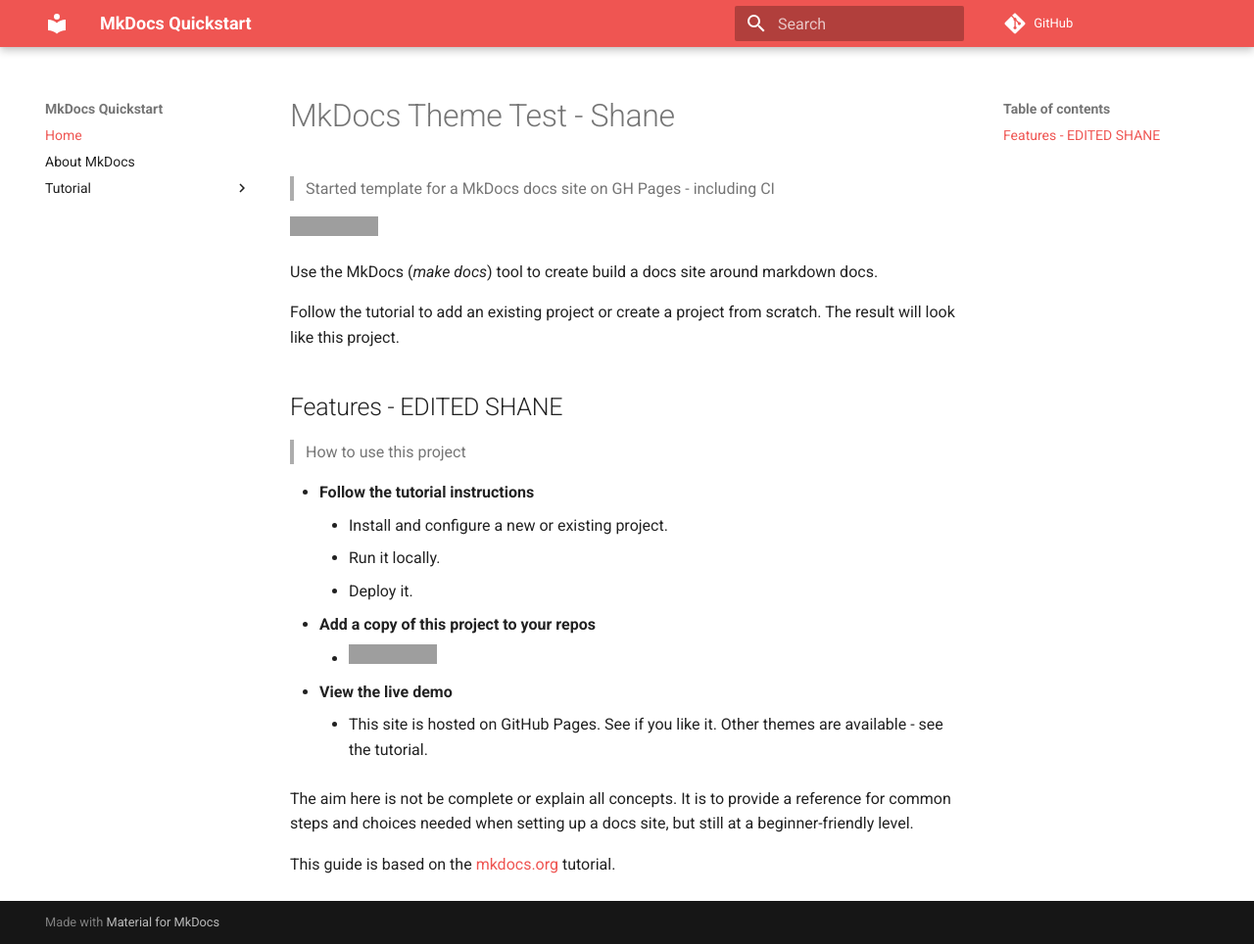
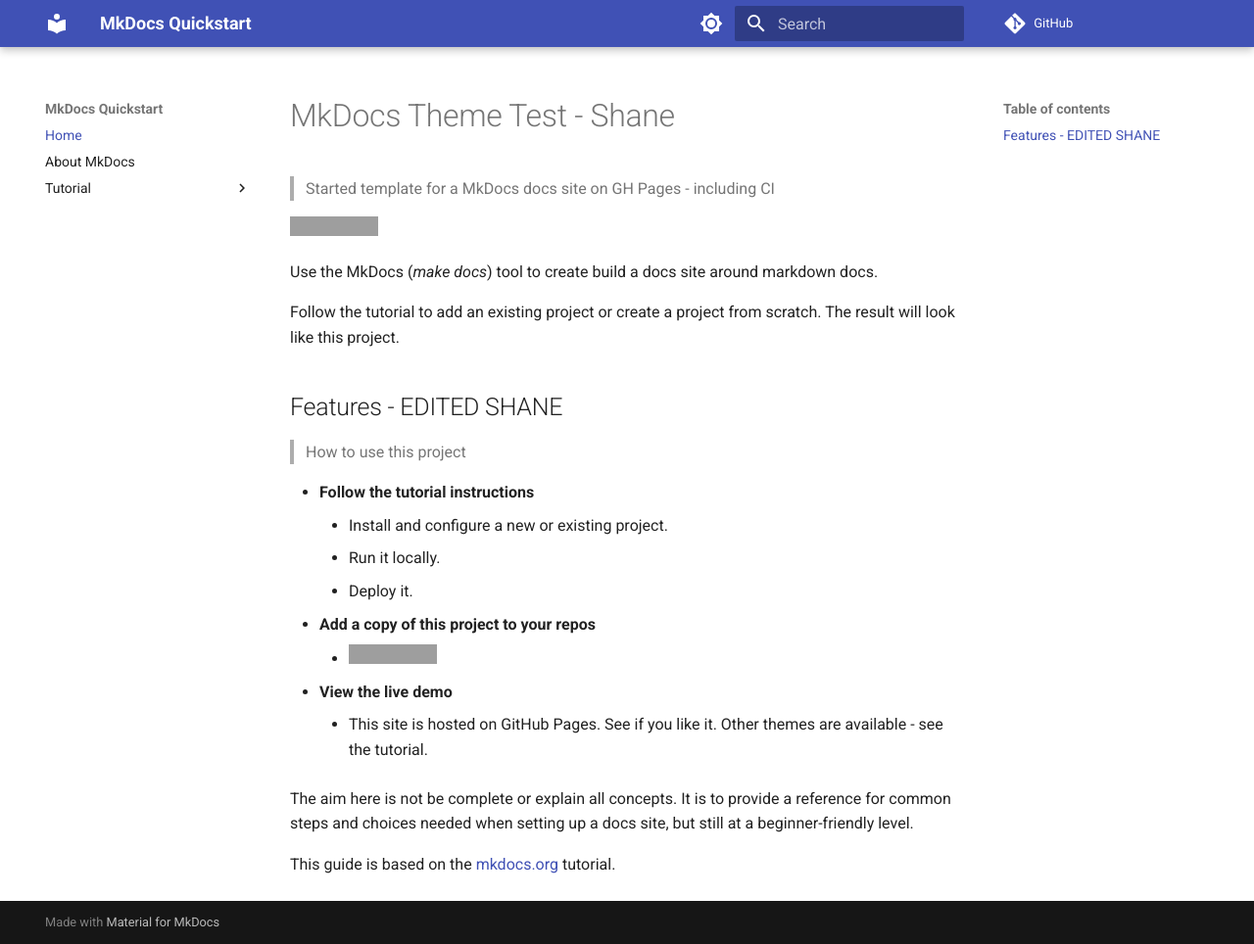
Before and after one commit to zimboflyman/mkDocs-setup, an MkDocs documentation site: the page built from docs/docs/index.md, in a window 1280 px wide and 964 px high. Shown: the whole window at 98% size. Built offline with MkDocs 1.6.1 and Material for MkDocs 9.7.7, drawn with Linux system fonts in a browser that asks for light colours; comment, search, counter and statistics services are not loaded; grey boxes are pictures that could not be loaded.

Commit message:
Update mkdocs.yml

```diff
--- a/docs/mkdocs.yml
+++ b/docs/mkdocs.yml
@@ -12,10 +12,27 @@
 ### theme: readthedocs
 theme:
   name: 'material'
+#  palette:
+#    primary: 'red'
+#    accent: 'lightblue'
+
   palette:
-    primary: 'red'
-    accent: 'lightblue'
-
+    - scheme: default
+      primary: indigo
+      accent: indigo
+      toggle:
+        icon: material/brightness-7
+        name: Switch to dark mode
+    - scheme: slate
+      primary: indigo
+      accent: indigo
+      toggle:
+        icon: material/brightness-4
+        name: Switch to light mode
+  font:
+    text: Roboto
+    code: Roboto Mono
+  favicon: assets/favicon.png
 
 nav:
   - Home: index.md
```
